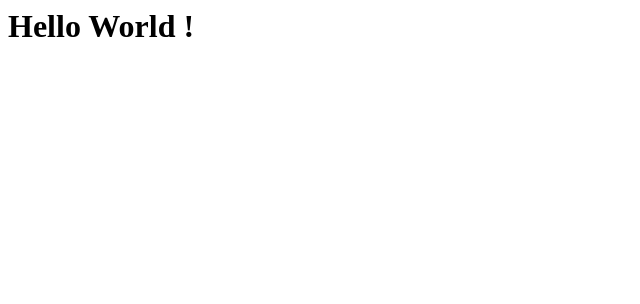
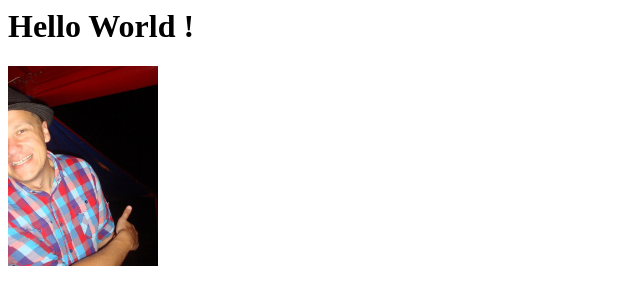
Before and after one commit to john87-maker/johnglen.github.io, a plain HTML site: page index.html in a window 1280 px wide. Shown: the whole page, without its empty margins (0-640 px from the left). Drawn offline with Linux system fonts and the light colour scheme.

Commit message:
add image

```diff
--- a/index.html
+++ b/index.html
@@ -1,4 +1,7 @@
 <html>
 <h1>Hello World !</h1>
+<div>
+  <img src="bosman.jpg" height="200">
+</div>
 
 </html>
```
Also changed, not shown: bosman.jpg (added).
